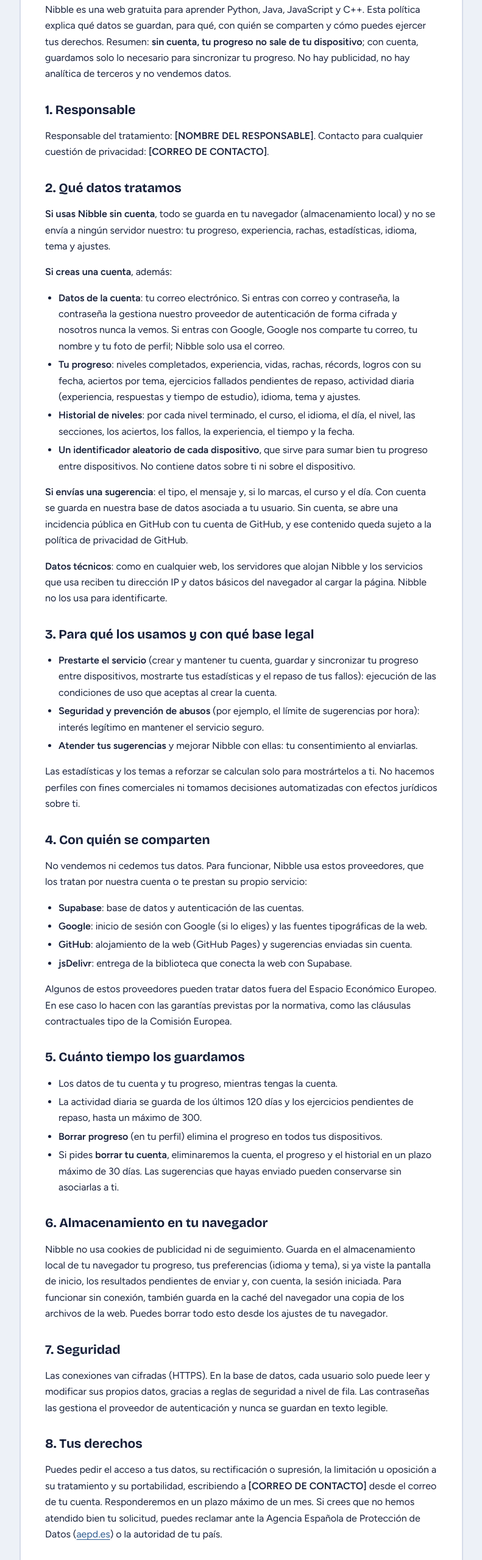
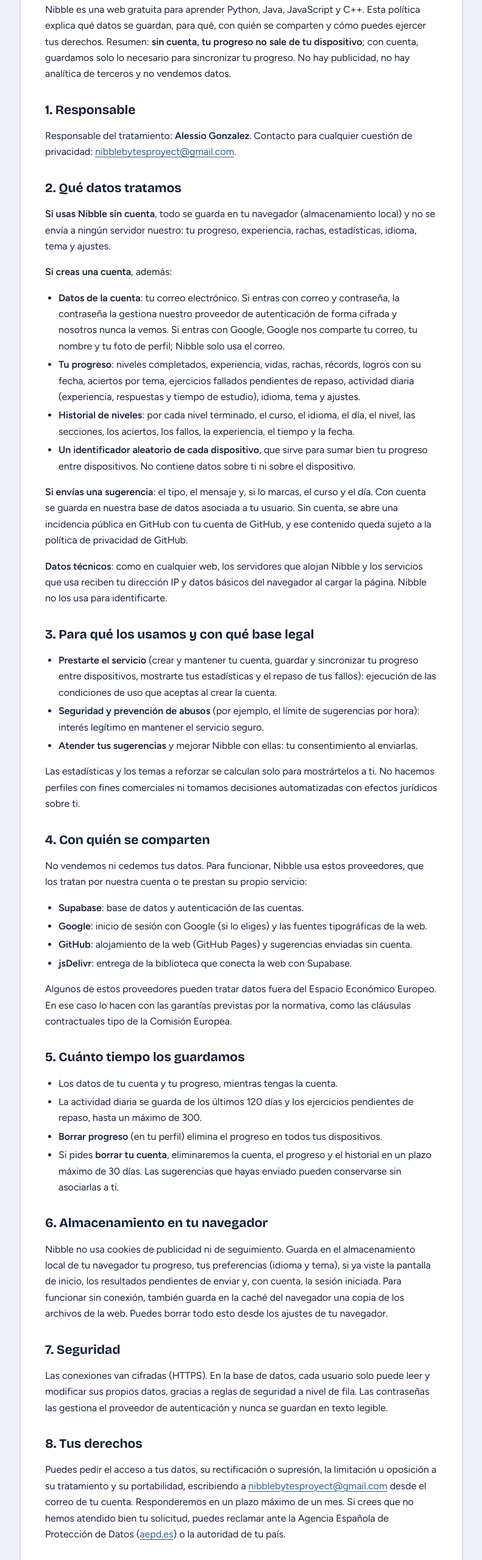
Before and after one commit to AlessioGonzalez/Nibble, a plain HTML site: page privacidad.html in a window 1280 px wide. Shown: the part 220-2778 px from the top of the page at 61% size, without its empty margins (244-1035 px from the left). Drawn offline with nearby package versions, Linux system fonts and the light colour scheme.

Commit message:
Páginas legales: responsable y correo de contacto
Co-Authored-By: Claude Opus 5.5 <noreply@anthropic.com>

```diff
--- a/privacidad.html
+++ b/privacidad.html
@@ -23,7 +23,7 @@
     <p>Nibble es una web gratuita para aprender Python, Java, JavaScript y C++. Esta política explica qué datos se guardan, para qué, con quién se comparten y cómo puedes ejercer tus derechos. Resumen: <strong>sin cuenta, tu progreso no sale de tu dispositivo</strong>; con cuenta, guardamos solo lo necesario para sincronizar tu progreso. No hay publicidad, no hay analítica de terceros y no vendemos datos.</p>
 
     <h2>1. Responsable</h2>
-    <p>Responsable del tratamiento: <strong>[NOMBRE DEL RESPONSABLE]</strong>. Contacto para cualquier cuestión de privacidad: <strong>[CORREO DE CONTACTO]</strong>.</p>
+    <p>Responsable del tratamiento: <strong>Alessio Gonzalez</strong>. Contacto para cualquier cuestión de privacidad: <a href="mailto:nibblebytesproyect@gmail.com">nibblebytesproyect@gmail.com</a>.</p>
 
     <h2>2. Qué datos tratamos</h2>
     <p><strong>Si usas Nibble sin cuenta</strong>, todo se guarda en tu navegador (almacenamiento local) y no se envía a ningún servidor nuestro: tu progreso, experiencia, rachas, estadísticas, idioma, tema y ajustes.</p>
@@ -70,7 +70,7 @@
     <p>Las conexiones van cifradas (HTTPS). En la base de datos, cada usuario solo puede leer y modificar sus propios datos, gracias a reglas de seguridad a nivel de fila. Las contraseñas las gestiona el proveedor de autenticación y nunca se guardan en texto legible.</p>
 
     <h2>8. Tus derechos</h2>
-    <p>Puedes pedir el acceso a tus datos, su rectificación o supresión, la limitación u oposición a su tratamiento y su portabilidad, escribiendo a <strong>[CORREO DE CONTACTO]</strong> desde el correo de tu cuenta. Responderemos en un plazo máximo de un mes. Si crees que no hemos atendido bien tu solicitud, puedes reclamar ante la Agencia Española de Protección de Datos (<a href="https://www.aepd.es">aepd.es</a>) o la autoridad de tu país.</p>
+    <p>Puedes pedir el acceso a tus datos, su rectificación o supresión, la limitación u oposición a su tratamiento y su portabilidad, escribiendo a <a href="mailto:nibblebytesproyect@gmail.com">nibblebytesproyect@gmail.com</a> desde el correo de tu cuenta. Responderemos en un plazo máximo de un mes. Si crees que no hemos atendido bien tu solicitud, puedes reclamar ante la Agencia Española de Protección de Datos (<a href="https://www.aepd.es">aepd.es</a>) o la autoridad de tu país.</p>
 
     <h2>9. Menores</h2>
     <p>Para crear una cuenta debes tener al menos 14 años. Si eres menor de 14, necesitas el consentimiento de tu madre, padre o tutor. Sin cuenta, Nibble se puede usar a cualquier edad, porque no se envía ningún dato.</p>
@@ -78,7 +78,6 @@
     <h2>10. Cambios</h2>
     <p>Si cambiamos esta política, actualizaremos la fecha de arriba y, si el cambio es importante, lo avisaremos en la web.</p>
 
-    <p class="note">Las palabras entre corchetes son datos que el responsable de la web debe completar antes de publicarla.</p>
   </article>
   <footer>Nibble · <a href="terminos.html">Condiciones de uso</a> · <a href="./">Volver a Nibble</a></footer>
 </main>
```
Also changed, not shown: terminos.html (+1 -2 lines).
